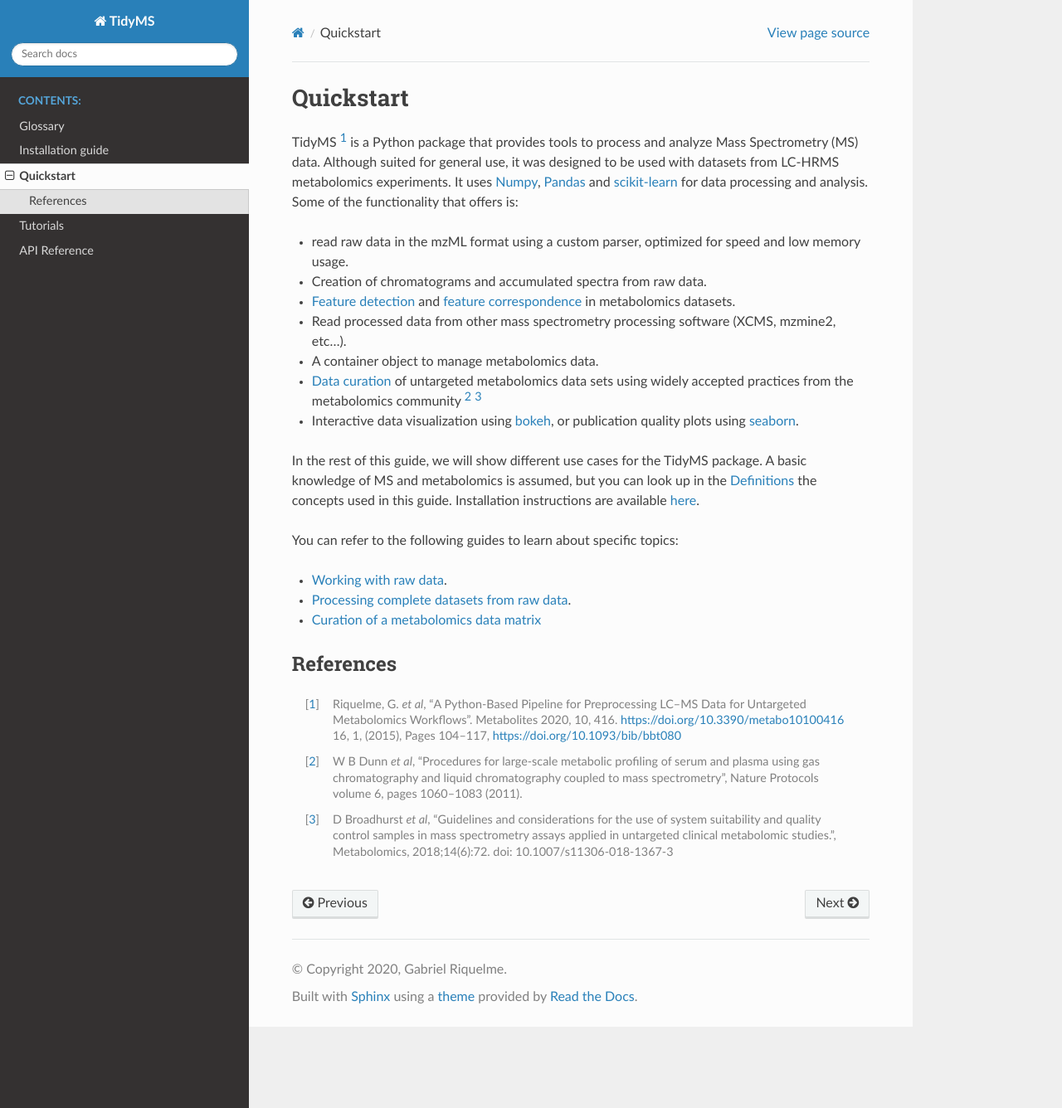
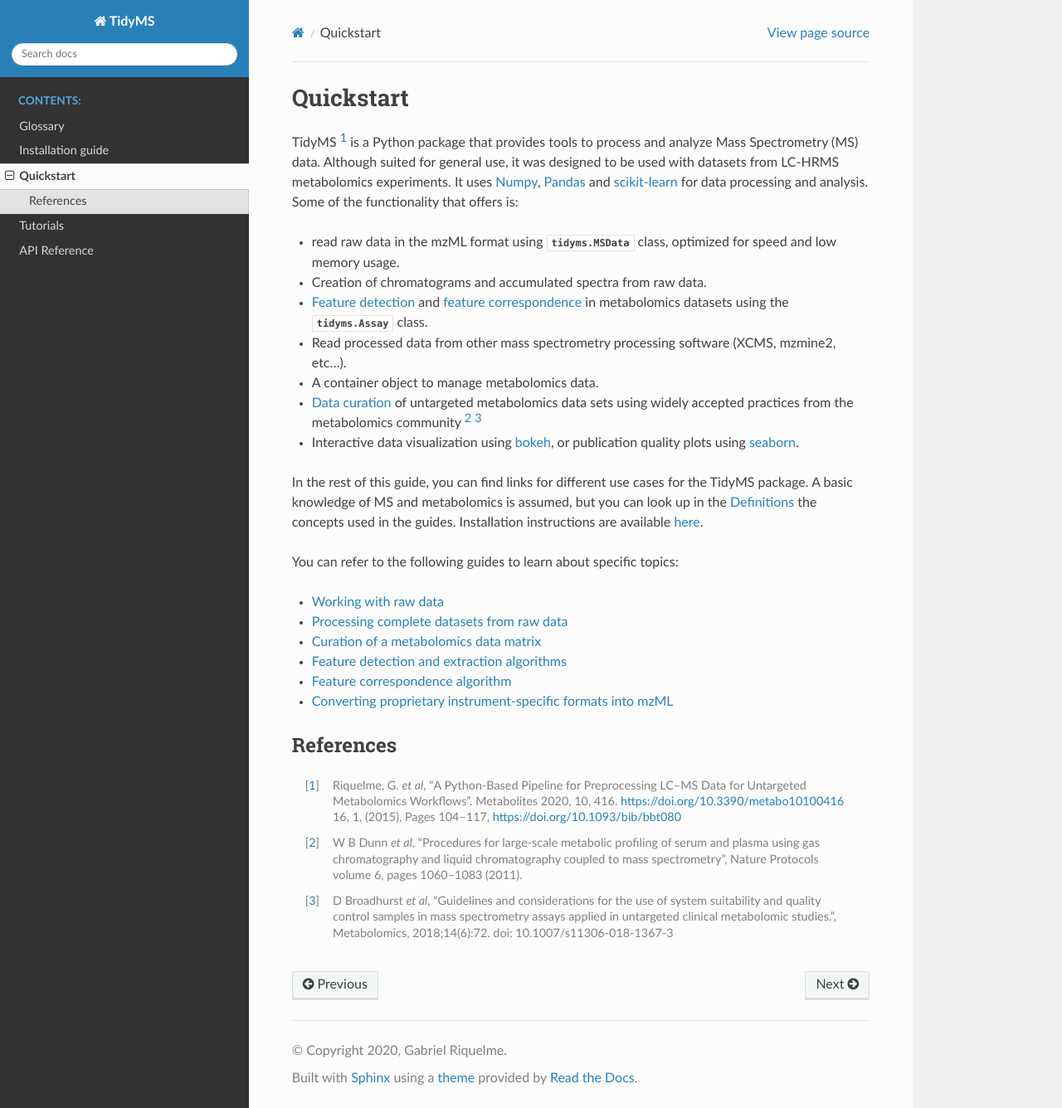
Before and after one commit to griquelme/tidyms, a Sphinx documentation site: the page built from docs/quickstart.rst, in a window 1280 px wide and 1336 px high. Shown: the whole window at 83% size. Built offline with Sphinx 7.4.7 and the Read the Docs theme 2.0.0, drawn with Linux system fonts in a browser that asks for light colours.

Commit message:
Add guide with the feature correspondence algorithm.

```diff
--- /dev/null
+++ b/docs/plots/dbscan-clustering.py
@@ -0,0 +1,21 @@
+import numpy as np
+import tidyms as ms
+import matplotlib.pyplot as plt
+
+np.random.seed(1234)
+n = 200
+X1 = np.random.normal(size=(n, 2))
+samples = np.hstack((np.arange(n), np.arange(n)))
+X2 = np.random.normal(size=(n, 2), loc=(2, 2))
+X = np.vstack((X1, X2))
+
+dbscan_labels = ms.correspondence._cluster_dbscan(X, 2.0, 50, 10000)
+gmm_labels, score = ms.correspondence._process_cluster(X, samples, 2, 3.0)
+
+fig, ax = plt.subplots()
+for l in np.unique(dbscan_labels):
+    ax.scatter(*X[dbscan_labels == l].T, label=l)
+
+ax.set_xlabel("m/z")
+ax.set_ylabel("Rt")
+ax.legend(title="DBSCAN labels")
--- /dev/null
+++ b/docs/plots/gmm-clustering.py
@@ -0,0 +1,21 @@
+import numpy as np
+import tidyms as ms
+import matplotlib.pyplot as plt
+
+np.random.seed(1234)
+n = 200
+X1 = np.random.normal(size=(n, 2))
+samples = np.hstack((np.arange(n), np.arange(n)))
+X2 = np.random.normal(size=(n, 2), loc=(2, 2))
+X = np.vstack((X1, X2))
+
+dbscan_labels = ms.correspondence._cluster_dbscan(X, 2.0, 50, 10000)
+gmm_labels, score = ms.correspondence._process_cluster(X, samples, 2, 3.0)
+
+fig, ax = plt.subplots()
+for l in np.unique(gmm_labels):
+    ax.scatter(*X[gmm_labels == l].T, label=l)
+
+ax.set_xlabel("m/z")
+ax.set_ylabel("Rt")
+ax.legend(title="GMM labels")
--- a/docs/processing_datasets.rst
+++ b/docs/processing_datasets.rst
@@ -191,7 +191,7 @@
 their identity. Ina untargeted metabolomics, the identity is guessed based on the
 similarity of the descriptors of each feature, listed in the feature table.
 In TidyMS, a cluster-based approach is used to group features together. A
-description of the algorithm used can be found :ref:`here <ADD-LINK>`.
+description of the algorithm used can be found :ref:`here <ft-correspondence>`.
 
 Feature matching is done using the :meth:`tidyms.Assay.match_features` method:
 
--- a/docs/quickstart.rst
+++ b/docs/quickstart.rst
@@ -12,11 +12,12 @@
 `scikit-learn <https://scikit-learn.org>`_ for data processing and analysis.
 Some of the functionality that offers is:
 
-*   read raw data in the mzML format using a custom parser, optimized for
-    speed and low memory usage.
+*   read raw data in the mzML format using :class:`tidyms.MSData` class,
+    optimized for speed and low memory usage.
 *   Creation of chromatograms and accumulated spectra from raw data.
 *   :term:`Feature detection<feature detection>` and
-    :term:`feature correspondence` in metabolomics datasets.
+    :term:`feature correspondence` in metabolomics datasets using the
+    :class:`tidyms.Assay` class.
 *   Read processed data from other mass spectrometry processing software
     (XCMS, mzmine2, etc...).
 *   A container object to manage metabolomics data.
@@ -25,16 +26,19 @@
 *   Interactive data visualization using `bokeh <https://bokeh.org/>`_, or
     publication quality plots using `seaborn <https://seaborn.pydata.org/>`_.
 
-In the rest of this guide, we will show different use cases for the TidyMS
-package. A basic knowledge of MS and metabolomics is assumed, but you can look
-up in the :doc:`glossary` the concepts used in this guide.
+In the rest of this guide, you can find links for different use cases for the
+TidyMS package. A basic knowledge of MS and metabolomics is assumed, but you can
+look up in the :doc:`glossary` the concepts used in the guides.
 Installation instructions are available :doc:`here<installation>`.
 
 You can refer to the following guides to learn about specific topics:
 
-*   :ref:`Working with raw data <working-with-raw-data>`.
-*   :ref:`Processing complete datasets from raw data <processing-datasets>`.
+*   :ref:`Working with raw data <working-with-raw-data>`
+*   :ref:`Processing complete datasets from raw data <processing-datasets>`
 *   :ref:`Curation of a metabolomics data matrix <data-curation>`
+*   :ref:`Feature detection and extraction algorithms <peak-picking>`
+*   :ref:`Feature correspondence algorithm <ft-correspondence>`
+*   :ref:`Converting proprietary instrument-specific formats into mzML <mzml>`
 
 
 References
```
Also changed, not shown: docs/feature-correspondence.rst (added, +140 -0 lines), docs/glossary.rst (+7 -6 lines), docs/tutorials.rst (+6 -4 lines).
